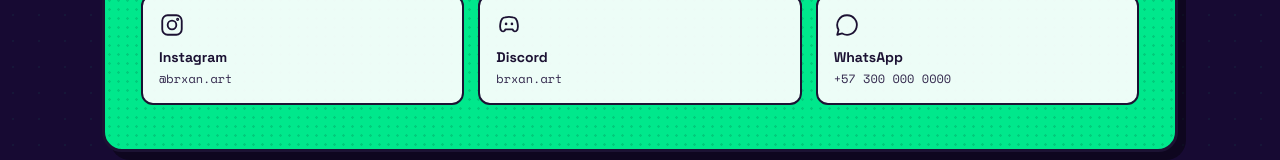
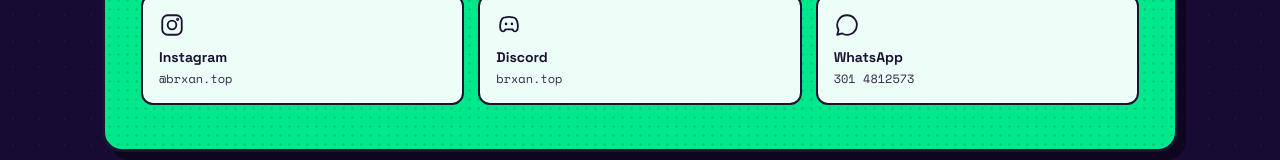
Before and after one commit to Dei-web/Bryan-portafolio, a React (Vite) app: page / in a window 1280 px wide. Shown: the part 2988-3148 px from the top of the page. Built offline with nearby package versions, Linux system fonts and the light colour scheme; no server answers.

Commit message:
aquí van lo que hiciste

```diff
--- a/src/data/data.js
+++ b/src/data/data.js
@@ -1,7 +1,7 @@
 export const CONTACTO = {
-  instagram: { usuario: '@brxan.art', url: 'https://instagram.com/brxan.art' },
-  discord: { usuario: 'brxan.art', url: '' },
-  whatsapp: { usuario: '+57 300 000 0000', url: 'https://wa.me/573000000000' },
+  instagram: { usuario: '@brxan.top', url: 'https://instagram.com/brxan.top' },
+  discord: { usuario: 'brxan.top', url: '' },
+  whatsapp: { usuario: '301 4812573', url: 'https://wa.me/@brxan.art?text=Hola!%20Vi%20tu%20portafolio%20y%20me%20encant%C3%B3%20tu%20trabajo.%20Me%20gustar%C3%ADa%20saber%20m%C3%A1s%20sobre%20tus%20servicios%F0%9F%8E%A8' },
 }
 
 export const PERFIL = [
```
